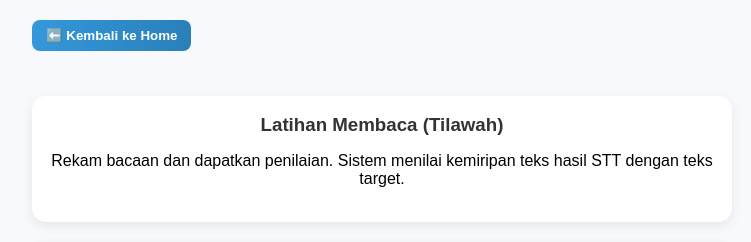
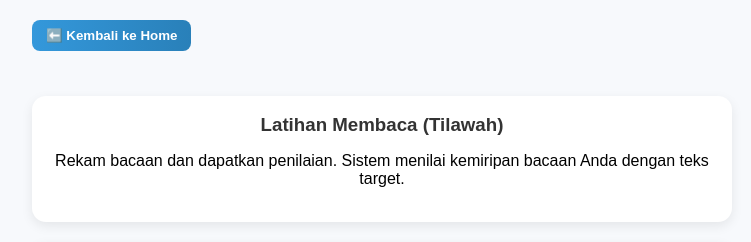
Before and after one commit to sptryogi/alquran-pwa, a React (Vite) app in the folder frontend/: page /read in a window 1280 px wide. Shown: the top 242 px of the page, without its empty margins (258-1009 px from the left). Built offline with nearby package versions, Linux system fonts and the light colour scheme.

Commit message:
Update ReadPractice.jsx

```diff
--- a/frontend/src/pages/ReadPractice.jsx
+++ b/frontend/src/pages/ReadPractice.jsx
@@ -36,7 +36,7 @@ export default function ReadPractice() {
       <div className="readpractice-card">
         <h3>Latihan Membaca (Tilawah)</h3>
         <p className="small">
-          Rekam bacaan dan dapatkan penilaian. Sistem menilai kemiripan teks hasil STT dengan teks target.
+          Rekam bacaan dan dapatkan penilaian. Sistem menilai kemiripan bacaan Anda dengan teks target.
         </p>
       </div>
 
```
